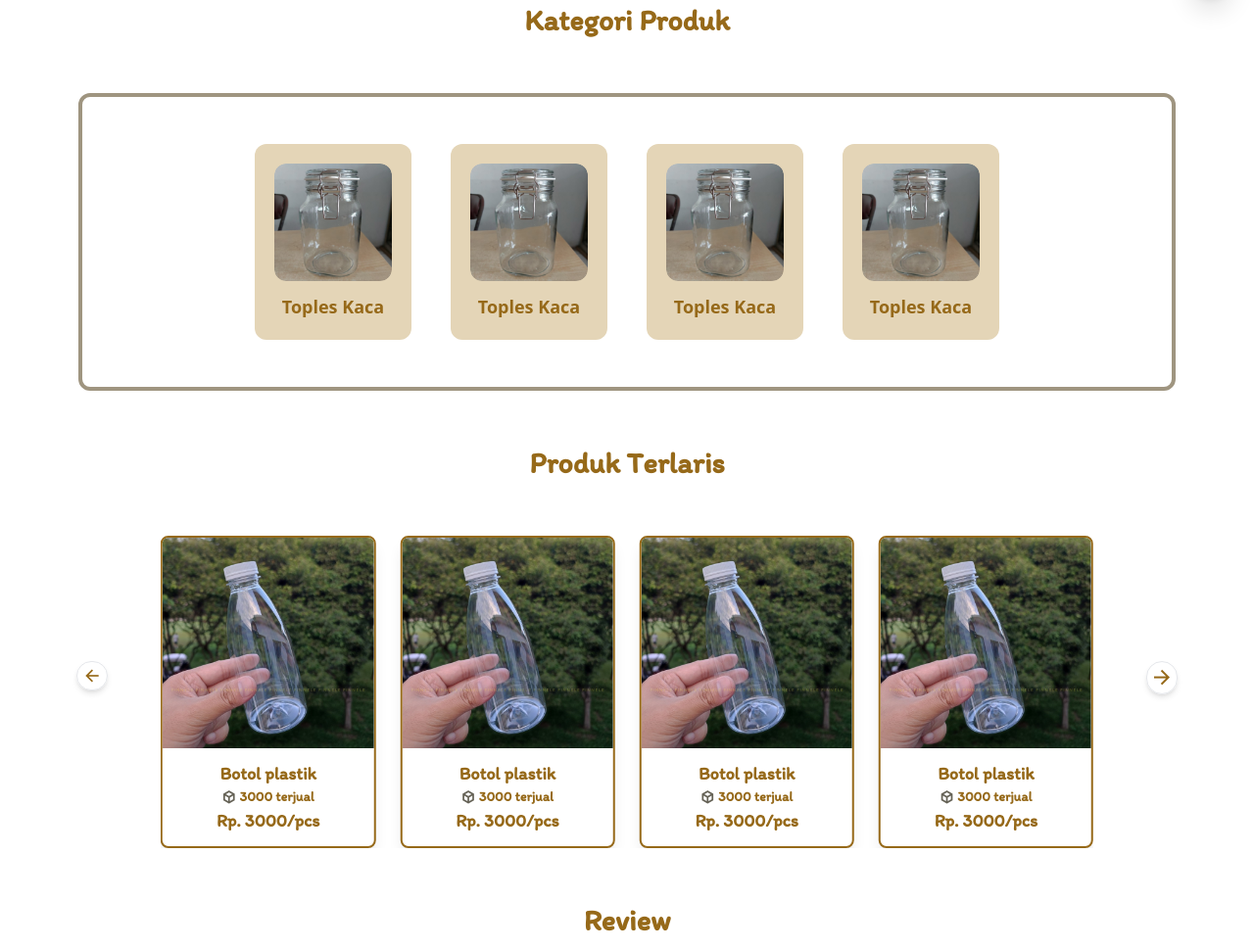
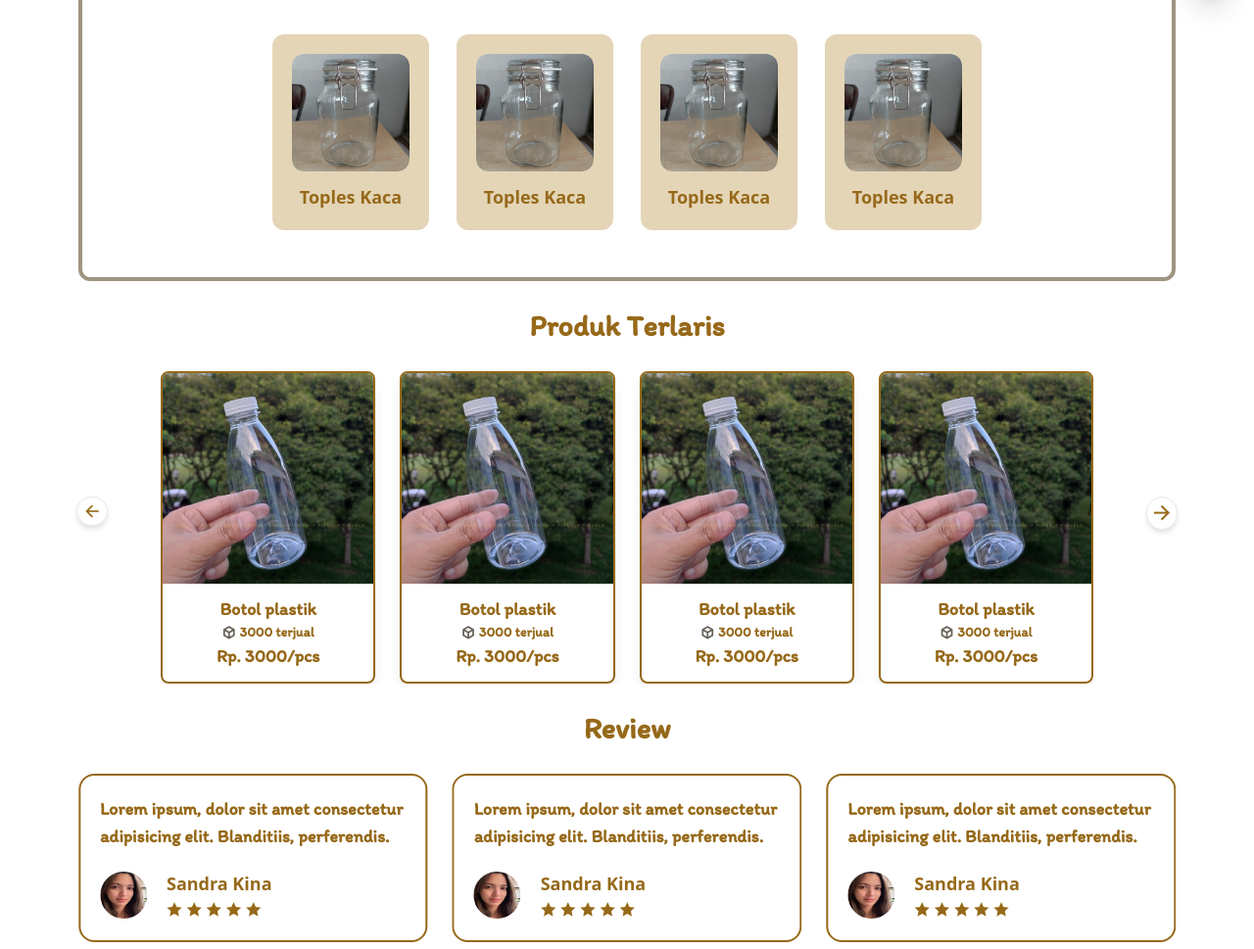
Before and after one commit to ferdynandergypramudanii/alkendi, a website: page src/index.html in a window 1280 px wide. Shown: the part 1203-2172 px from the top of the page at 98% size. Drawn offline with nearby package versions, Linux system fonts and the light colour scheme; a web font is replaced by a local one.

Commit message:
responsive sm screen

```diff
--- a/src/index.html
+++ b/src/index.html
@@ -62,7 +62,7 @@
                 <!-- text -->
                 <div class="w-full lg:w-1/2 mt-7 sm:mt-10 px-10 sm:px-20">
                     <h1 class="text-3xl sm:text-5xl xs:text-center">Selamat Datang di alkendi</h1>
-                    <h1 class="text-base sm:text-xl mt-5 xs:text-center">"Temukan Toples dan Botol untuk Setiap
+                    <h1 class="text-base sm:text-lg mt-5 xs:text-center">"Temukan Toples dan Botol untuk Setiap
                         Kebutuhan
                         Anda"
                     </h1>
@@ -76,7 +76,9 @@
                         <img src="../public/img/glassBottle-1.png" alt="" class="w-7 sm:w-10">
                     </div>
 
-                    <p class="xs:text-center text-base sm:text-md text-golden-brown font-semibold font-Itim mt-5">Kami
+                    <p
+                        class="xs:text-center text-base sm:text-lg leading-7 text-golden-brown font-semibold font-Itim mt-5">
+                        Kami
                         menyediakan
                         berbagai macam
                         toples
@@ -91,8 +93,9 @@
 
                     <div class="mt-3">
                         <p
-                            class="w-full leading-5 xs:text-center text-base font-semibold sm:text-lg font-Itim text-golden-brown sm:font-bold flex flex-col justify-center items-center">
-                            <span><i class="ri-chat-quote-line text-xl text-golden-brown sm:pr-1"></i></span>
+                            class="w-full leading-5 xs:text-center text-base font-semibold sm:text-xl font-Itim text-golden-brown sm:font-bold flex flex-col justify-center items-center">
+                            <span><i
+                                    class="ri-chat-quote-line xs:text-xl sm:text-3xl font-medium text-golden-brown sm:pr-1"></i></span>
                             Kepuasan
                             anda
                             adalah kebahagiaan kami
@@ -117,7 +120,7 @@
             </div>
         </section>
 
-        <div class="my-7 sm:my-14" id="about">
+        <div class="my-7" id="about">
             <h1 class="text-center">Tentang Kami</h1>
         </div>
 
@@ -163,7 +166,7 @@
             <img src="../public/img/truck.png" alt="" class="hidden xl:block xl:absolute z-40 top-[82%] left-56">
         </section>
 
-        <div class="text-center my-7 sm:my-14">
+        <div class="text-center my-7">
             <h1>Kategori Produk</h1>
         </div>
 
@@ -173,10 +176,10 @@
         <section>
             <div class="container flex justify-center">
                 <div class="text-center md:border-4 md:p-12 md:rounded-xl w-full md:border-beige-tua">
-                    <div class="flex gap-3 sm:gap-10 flex-wrap justify-center ">
+                    <div class="flex gap-3 sm:gap-7 flex-wrap justify-center ">
                         <!-- card 1 -->
                         <a href="toplesKaca.html"
-                            class="card-category w-28 p-2 lg:w-40 lg:p-5 bg-beige rounded-xl space-y-3 duration-300 hover:translate-y-1">
+                            class="card-category w-28 sm:w-32 p-2 sm:p-3 lg:w-40 lg:p-5 bg-beige rounded-xl space-y-3 duration-300 hover:translate-y-1">
                             <div class="overflow-hidden rounded-xl">
                                 <img src="../public/img/toples-kaca-1.jpg" alt=""
                                     class="rounded-xl transition-transform duration-500 ease-in-out transform hover:scale-110">
@@ -186,7 +189,7 @@
 
                         <!-- card 1 -->
                         <a href="toplesKaca.html"
-                            class="card-category w-28 p-2 lg:w-40 lg:p-5 bg-beige rounded-xl space-y-3 duration-300 hover:translate-y-1">
+                            class="card-category w-28 sm:w-32 p-2 sm:p-3 lg:w-40 lg:p-5 bg-beige rounded-xl space-y-3 duration-300 hover:translate-y-1">
                             <div class="overflow-hidden rounded-xl">
                                 <img src="../public/img/toples-kaca-1.jpg" alt=""
                                     class="rounded-xl transition-transform duration-500 ease-in-out transform hover:scale-110">
@@ -196,7 +199,7 @@
 
                         <!-- card 1 -->
                         <a href="toplesKaca.html"
-                            class="card-category w-28 p-2 lg:w-40 lg:p-5 bg-beige rounded-xl space-y-3 duration-300 hover:translate-y-1">
+                            class="card-category w-28 sm:w-32 p-2 sm:p-3 lg:w-40 lg:p-5 bg-beige rounded-xl space-y-3 duration-300 hover:translate-y-1">
                             <div class="overflow-hidden rounded-xl">
                                 <img src="../public/img/toples-kaca-1.jpg" alt=""
                                     class="rounded-xl transition-transform duration-500 ease-in-out transform hover:scale-110">
@@ -206,7 +209,7 @@
 
                         <!-- card 1 -->
                         <a href="toplesKaca.html"
-                            class="card-category w-28 p-2 lg:w-40 lg:p-5 bg-beige rounded-xl space-y-3 duration-300 hover:translate-y-1">
+                            class="card-category w-28 sm:w-32 p-2 sm:p-3 lg:w-40 lg:p-5 bg-beige rounded-xl space-y-3 duration-300 hover:translate-y-1">
                             <div class="overflow-hidden rounded-xl">
                                 <img src="../public/img/toples-kaca-1.jpg" alt=""
                                     class="rounded-xl transition-transform duration-500 ease-in-out transform hover:scale-110">
@@ -218,7 +221,7 @@
             </div>
         </section>
 
-        <div class="text-center my-7 sm:my-14" id="popular">
+        <div class="text-center my-7" id="popular">
             <h1>Produk Terlaris</h1>
         </div>
 
@@ -229,7 +232,7 @@
                     <div class="swiper-wrapper">
                         <!-- card 1 -->
                         <div
-                            class="max-w-[70%] sm:w-36 swiper-slide shadow-lg rounded-b-lg border-2 border-golden-brown rounded-lg overflow-hidden">
+                            class="max-w-[70%] sm:w-36 swiper-slide shadow-lg rounded-b-lg border-2 border-golden-brown rounded-lg overflow-hidden duration-300 hover:translate-x-1">
                             <div class="flex justify-center">
                                 <img src="../public/img/botol-plastik-2.jpg" alt="" class="w-full">
                             </div>
@@ -250,7 +253,7 @@
 
                         <!-- card 1 -->
                         <div
-                            class="max-w-[70%] sm:w-36 swiper-slide shadow-lg rounded-b-lg border-2 border-golden-brown rounded-lg overflow-hidden">
+                            class="max-w-[70%] sm:w-36 swiper-slide shadow-lg rounded-b-lg border-2 border-golden-brown rounded-lg overflow-hidden duration-300 hover:translate-x-1">
                             <div class="flex justify-center">
                                 <img src="../public/img/botol-plastik-2.jpg" alt="" class="w-full">
                             </div>
@@ -271,7 +274,7 @@
 
                         <!-- card 1 -->
                         <div
-                            class="max-w-[70%] sm:w-36 swiper-slide shadow-lg rounded-b-lg border-2 border-golden-brown rounded-lg overflow-hidden">
+                            class="max-w-[70%] sm:w-36 swiper-slide shadow-lg rounded-b-lg border-2 border-golden-brown rounded-lg overflow-hidden duration-300 hover:translate-x-1">
                             <div class="flex justify-center">
                                 <img src="../public/img/botol-plastik-2.jpg" alt="" class="w-full">
                             </div>
@@ -292,28 +295,7 @@
 
                         <!-- card 1 -->
                         <div
-                            class="max-w-[70%] sm:w-36 swiper-slide shadow-lg rounded-b-lg border-2 border-golden-brown rounded-lg overflow-hidden">
-                            <div class="flex justify-center">
-                                <img src="../public/img/botol-plastik-2.jpg" alt="" class="w-full">
-                            </div>
-                            <div class="rounded-b-2xl p-3 flex gap-x-5">
-                                <div class="flex flex-col w-full px-1">
-                                    <p class="p-popular xs:text-center">Botol plastik</p>
-                                    <div class="flex gap-x-1 items-center xs:justify-center">
-                                        <i class="ri-box-3-line text-sm text-ebony font-medium md:font-bold"></i>
-                                        <h3
-                                            class="text-golden-brown text-xs font-medium md:text-sm md:font-bold font-Itim">
-                                            3000
-                                            terjual</h3>
-                                    </div>
-                                    <h3 class="h3-popular xs:text-center">Rp. 3000/pcs</h3>
-                                </div>
-                            </div>
-                        </div>
-
-                        <!-- card 1 -->
-                        <div
-                            class="max-w-[70%] sm:w-36 swiper-slide shadow-lg rounded-b-lg border-2 border-golden-brown rounded-lg overflow-hidden">
+                            class="max-w-[70%] sm:w-36 swiper-slide shadow-lg rounded-b-lg border-2 border-golden-brown rounded-lg overflow-hidden duration-300 hover:translate-x-1">
                             <div class="flex justify-center">
                                 <img src="../public/img/botol-plastik-2.jpg" alt="" class="w-full">
                             </div>
@@ -341,7 +323,7 @@
             </div>
         </section>
 
-        <div class="text-center my-7 sm:my-14" id="review">
+        <div class="text-center my-7" id="review">
             <h1>Review</h1>
         </div>
 
@@ -374,8 +356,97 @@
                             </div>
                         </div>
 
+                        <!-- review card 1 -->
+                        <div
+                            class="swiper-slide p-5 relative border-2 border-golden-brown space-y-5 rounded-2xl review-card">
+                            <div>
+                                <p class="p-review">Lorem ipsum, dolor sit amet consectetur adipisicing elit.
+                                    Blanditiis, perferendis.
+                                </p>
+                            </div>
+                            <div class="flex gap-5 items-center">
+                                <img src="../public/img/review-2.png" alt="" class="w-12 h-12 rounded-full">
+                                <div class="flex flex-col justify-center">
+                                    <h2>Sandra Kina</h2>
+                                    <div class="text-golden-brown">
+                                        <i class="ri-star-fill"></i>
+                                        <i class="ri-star-fill"></i>
+                                        <i class="ri-star-fill"></i>
+                                        <i class="ri-star-fill"></i>
+                                        <i class="ri-star-fill"></i>
+                                    </div>
+                                </div>
+                            </div>
+                        </div>
 
+                        <!-- review card 1 -->
+                        <div
+                            class="swiper-slide p-5 relative border-2 border-golden-brown space-y-5 rounded-2xl review-card">
+                            <div>
+                                <p class="p-review">Lorem ipsum, dolor sit amet consectetur adipisicing elit.
+                                    Blanditiis, perferendis.
+                                </p>
+                            </div>
+                            <div class="flex gap-5 items-center">
+                                <img src="../public/img/review-2.png" alt="" class="w-12 h-12 rounded-full">
+                                <div class="flex flex-col justify-center">
+                                    <h2>Sandra Kina</h2>
+                                    <div class="text-golden-brown">
+                                        <i class="ri-star-fill"></i>
+                                        <i class="ri-star-fill"></i>
+                                        <i class="ri-star-fill"></i>
+                                        <i class="ri-star-fill"></i>
+                                        <i class="ri-star-fill"></i>
+                                    </div>
+                                </div>
+                            </div>
+                        </div>
 
+                        <!-- review card 1 -->
+                        <div
+                            class="swiper-slide p-5 relative border-2 border-golden-brown space-y-5 rounded-2xl review-card">
+                            <div>
+                                <p class="p-review">Lorem ipsum, dolor sit amet consectetur adipisicing elit.
+                                    Blanditiis, perferendis.
+                                </p>
+                            </div>
+                            <div class="flex gap-5 items-center">
+                                <img src="../public/img/review-2.png" alt="" class="w-12 h-12 rounded-full">
+                                <div class="flex flex-col justify-center">
+                                    <h2>Sandra Kina</h2>
+                                    <div class="text-golden-brown">
+                                        <i class="ri-star-fill"></i>
+                                        <i class="ri-star-fill"></i>
+                                        <i class="ri-star-fill"></i>
+                                        <i class="ri-star-fill"></i>
+                                        <i class="ri-star-fill"></i>
+                                    </div>
+                                </div>
+                            </div>
+                        </div>
+
+                        <!-- review card 1 -->
+                        <div
+                            class="swiper-slide p-5 relative border-2 border-golden-brown space-y-5 rounded-2xl review-card">
+                            <div>
+                                <p class="p-review">Lorem ipsum, dolor sit amet consectetur adipisicing elit.
+                                    Blanditiis, perferendis.
+                                </p>
+                            </div>
+                            <div class="flex gap-5 items-center">
+                                <img src="../public/img/review-2.png" alt="" class="w-12 h-12 rounded-full">
+                                <div class="flex flex-col justify-center">
+                                    <h2>Sandra Kina</h2>
+                                    <div class="text-golden-brown">
+                                        <i class="ri-star-fill"></i>
+                                        <i class="ri-star-fill"></i>
+                                        <i class="ri-star-fill"></i>
+                                        <i class="ri-star-fill"></i>
+                                        <i class="ri-star-fill"></i>
+                                    </div>
+                                </div>
+                            </div>
+                        </div>
                     </div>
                     <div class="swiper-pagination2 text-center"></div>
                 </div>
@@ -383,10 +454,10 @@
         </section>
     </main>
 
-    <footer class="mt-9 sm:mt-14 w-full bg-beige rounded-t-2xl border-t-2 border-golden-brown relative">
+    <footer class="mt-9 w-full bg-beige rounded-t-2xl border-t-2 border-golden-brown relative">
         <div class="container md:px-20 lg:px-10">
             <div
-                class="flex flex-col xs:items-center xs:gap-y-4 sm:flex-col lg:pt-10 sm:items-center lg:flex-row lg:justify-evenly lg:items-start ">
+                class="flex flex-col xs:items-center xs:gap-y-4 sm:gap-y-6 sm:flex-col lg:pt-10 sm:items-center lg:flex-row lg:justify-evenly lg:items-start ">
                 <!-- e-commerce, sosmed, cs wa -->
                 <div class="w-fit xs:mt-4">
                     <h2 class="h2-footer text-center lg:text-start">E-Commerce</h2>
@@ -404,13 +475,17 @@
                     </div>
                 </div>
 
-                <div class="w-2/3 sm:w-1/3">
+                <div class="w-2/3 sm:w-auto">
                     <div class="space-y-3 text-base text-golden-brown font-medium font-Itim">
-                        <h3 class="xs:text-center">Sukoharjo, Krangganharjo, Kec. Toroh, Kabupaten Grobogan, Jawa Tengah
+                        <h3 class="xs:text-center sm:text-xl">Sukoharjo, Krangganharjo, Kec. Toroh, Kabupaten
+                            Grobogan,
+                            Jawa Tengah
                             58171</h3>
-                        <p class="xs:text-center font-semibold">Terima kasih... <br> Selamat berbelanja... <br> Salam
+                        <p class="xs:text-center font-semibold sm:text-xl">Terima kasih... <br> Selamat berbelanja...
+                            <br> Salam
                             sayang, Alkendi
-                            🥰</p>
+                            🥰
+                        </p>
                     </div>
                 </div>
 
```
Also changed, not shown: src/output.css.
